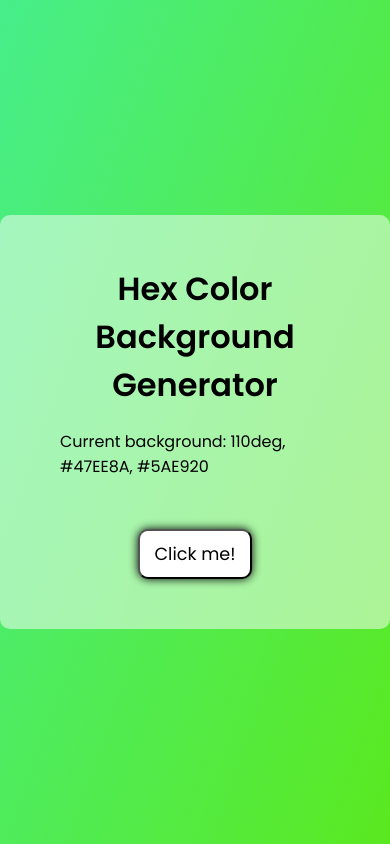
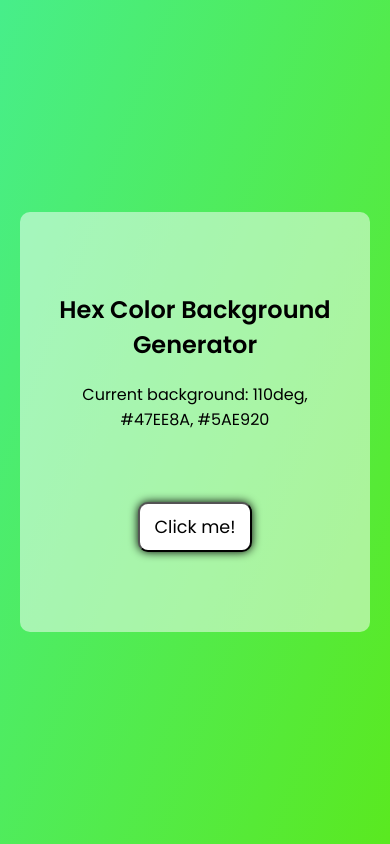
Before and after one commit to khadni/KH-portfolio-hex-generator, a plain HTML site: page index.html in a window 390 px wide. Drawn offline with Linux system fonts and the light colour scheme.

Commit message:
mobile adaptation

```diff
--- a/hex.css
+++ b/hex.css
@@ -30,6 +30,10 @@ h1 {
   text-align: center;
 }
 
+p {
+  text-align: center;
+}
+
 #hexbtn {
   padding: 10px 15px;
   background-color: white;
@@ -38,3 +42,18 @@ h1 {
   font-size: 1.1rem;
   box-shadow: 0 0 10px;
 }
+
+@media only screen and (max-width: 768px) {
+  h1 {
+    font-size: 1.5rem;
+  }
+
+  .container {
+    padding: 80px 30px;
+    margin: 0 20px;
+  }
+
+  #hexbtn {
+    margin-top: 70px;
+  }
+}
```
